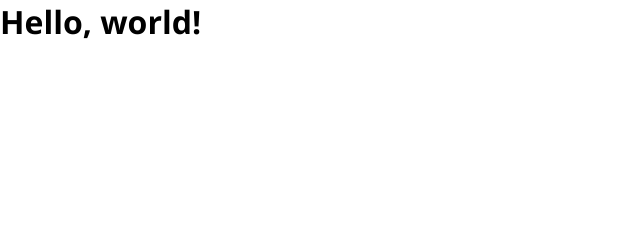
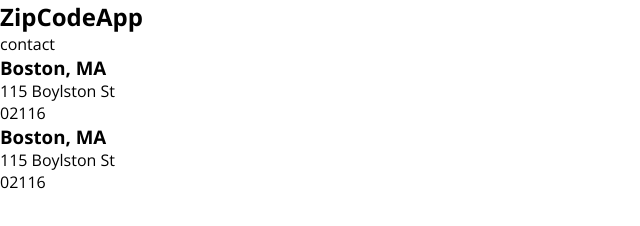
Before and after one commit to srosajazz/Auto-ZipCode-App, a plain HTML site: page index.html in a window 1280 px wide. Shown: the whole page, without its empty margins (0-640 px from the left). Drawn offline with nearby package versions, Linux system fonts and the light colour scheme.

Commit message:
HTML & Form

```diff
--- a/index.html
+++ b/index.html
@@ -12,6 +12,29 @@
 </head>
 
 <body>
-  <h1>Hello, world!</h1>
+  <header>
+    <nav>
+      <h1>ZipCodeApp</h1>
+      <div>contact</div>
+    </nav>
+    <!-- main -->
+    <main>
+      <section id="form-section">
+        <div>
+          <h3>Boston, MA</h3>
+          <p>115 Boylston St</p>
+          <p>02116</p>
+        </div>
+        <div>
+          <h3>Boston, MA</h3>
+          <p>115 Boylston St</p>
+          <p>02116</p>
+        </div>
+      </section>
+      <section id="list-section">
+
+      </section>
+    </main>
+  </header>
 </body>
 </html>
```
